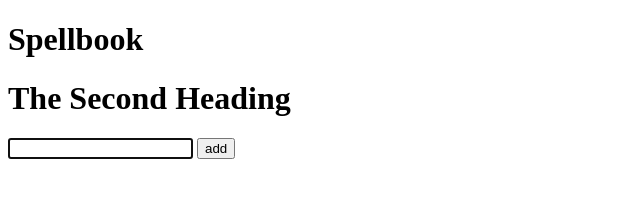
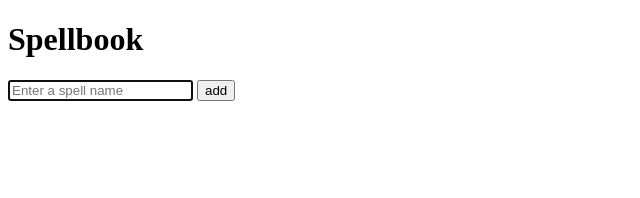
Before and after one commit to kylewood777/spellbook, a plain HTML site: page index.html in a window 1280 px wide. Shown: the whole page, without its empty margins (0-640 px from the left). Drawn offline with Linux system fonts and the light colour scheme.

Commit message:
add a placeholder to spell name and remove second heading

```diff
--- a/index.html
+++ b/index.html
@@ -9,9 +9,8 @@
 </head>
 <body>
     <h1>Spellbook</h1>
-    <h1 id='secondHeader'>The Second Heading</h1>
     <form onsubmit='changeHeader(); return false;'>
-        <input type="text" id='input' autofocus>
+        <input type="text" id='input' autofocus placeholder="Enter a spell name">
         <input type="submit" value='add'>
     </form>
     <ul id="spells"></ul>
--- a/index.js
+++ b/index.js
@@ -3,5 +3,5 @@ const spells=document.querySelector('#spells');
 
 function changeHeader(){
     spells.innerHTML += `<li>${input.value}</li>`;
-    input.reset();
+    input.value='';
 }
```
